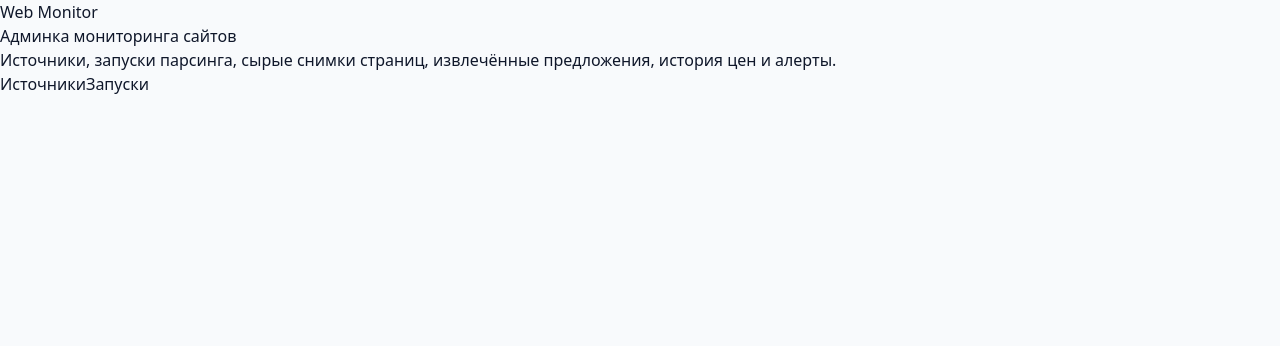
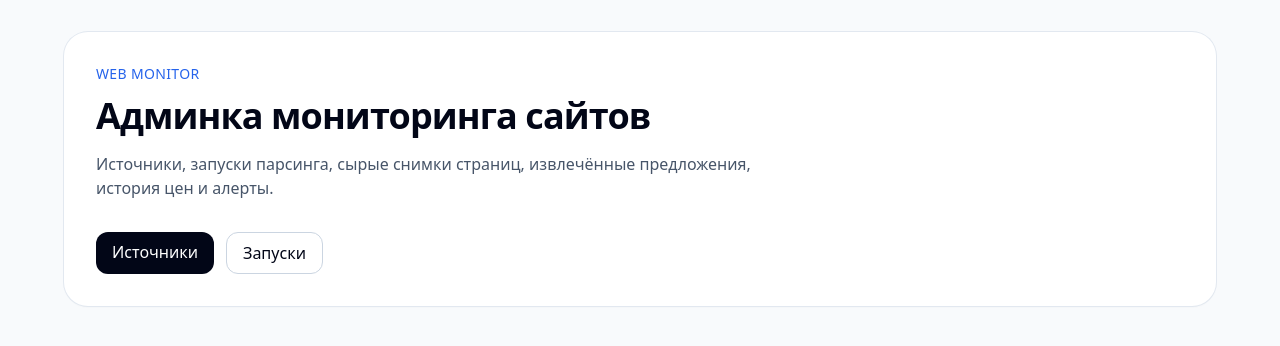
Before and after one commit to smithanddan/new_app, a Next.js app in the folder apps/admin/: page / in a window 1280 px wide. Shown: the top 346 px of the page. Built offline with nearby package versions, Linux system fonts and the light colour scheme.

Commit message:
Add Tailwind config

```diff
--- /dev/null
+++ b/apps/admin/tailwind.config.ts
@@ -0,0 +1,11 @@
+import type { Config } from "tailwindcss";
+
+const config: Config = {
+  content: ["./app/**/*.{ts,tsx}", "./components/**/*.{ts,tsx}"],
+  theme: {
+    extend: {}
+  },
+  plugins: []
+};
+
+export default config;
```
